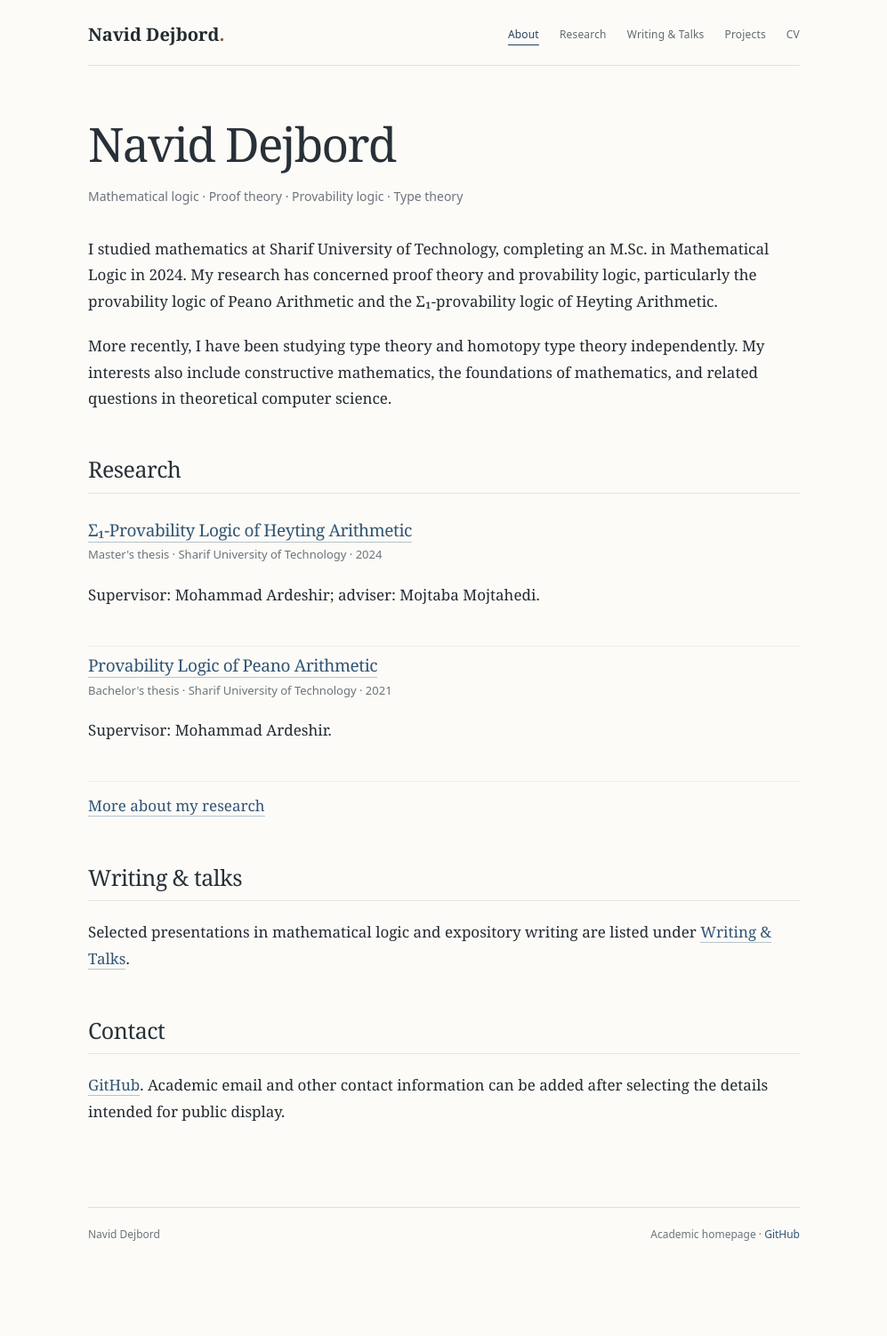
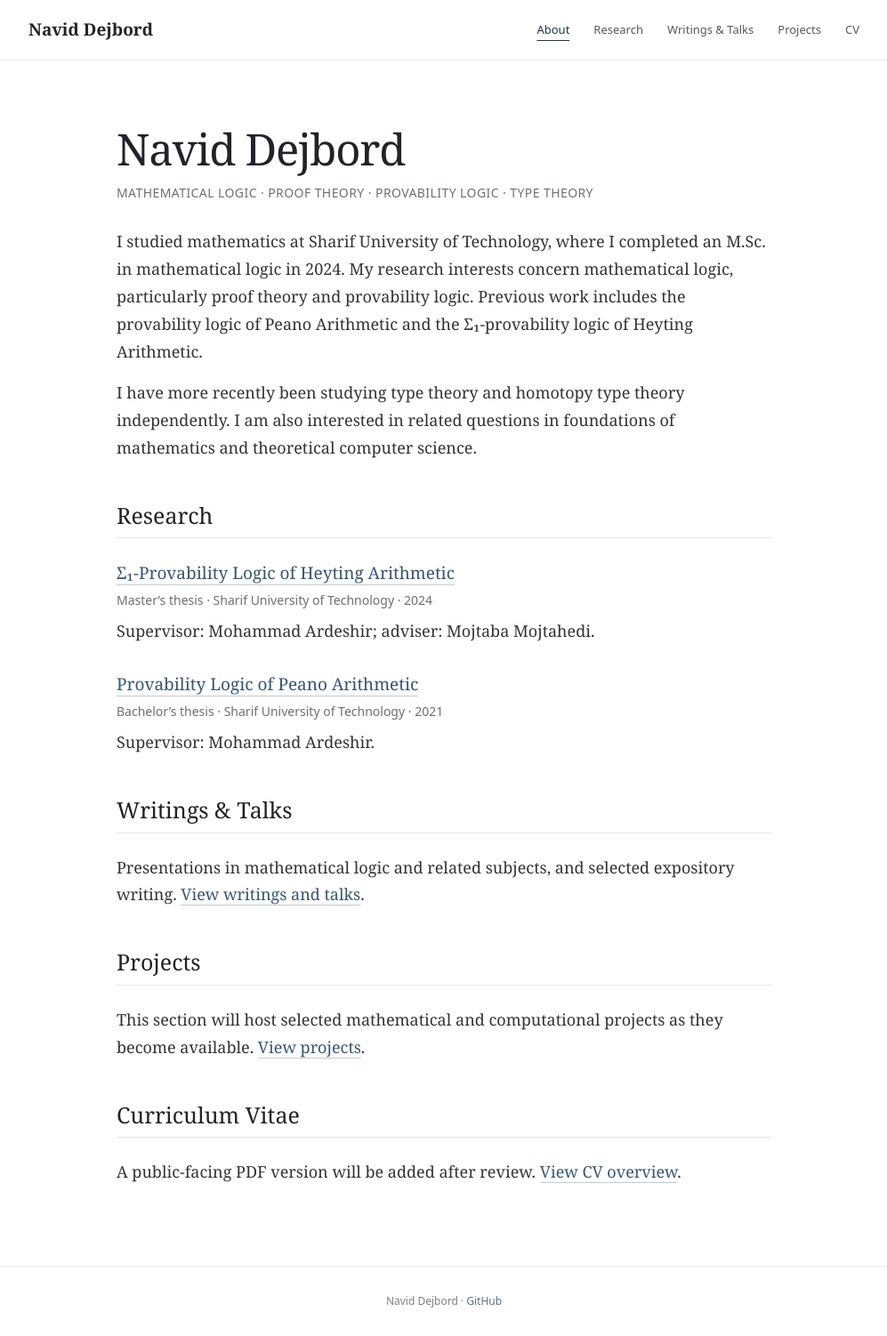
Before and after one commit to NavidDejbord/naviddejbord.github.io, a Jekyll site: the page built from index.md, in a window 1280 px wide. Shown: the whole page at 89% size, without its empty margins (141-1138 px from the left). Built offline with Jekyll 4.4.1, drawn with Linux system fonts in a browser that asks for light colours; before the commit the page ends 1437 px from its top, so only the background shows below that.

Commit message:
Restore original academic homepage preview design

```diff
--- a/_layouts/default.html
+++ b/_layouts/default.html
@@ -3,7 +3,7 @@
 <head>
   <meta charset="utf-8">
   <meta name="viewport" content="width=device-width, initial-scale=1">
-  <meta name="theme-color" content="#fcfbf8">
+  <meta name="theme-color" content="#ffffff">
   <meta name="description" content="{{ page.description | default: site.description | escape }}">
   <title>{% if page.title and page.title != 'Home' %}{{ page.title | escape }} — {% endif %}{{ site.title }}</title>
   <link rel="canonical" href="{{ page.url | absolute_url }}">
@@ -14,24 +14,23 @@
   <script async src="https://cdn.jsdelivr.net/npm/mathjax@3/es5/tex-chtml.js"></script>
 </head>
 <body>
-  <div class="site-container">
   <header class="site-header">
-      <a class="site-name" href="{{ '/' | relative_url }}">Navid Dejbord<span class="site-dot">.</span></a>
-      <nav aria-label="Main navigation">
+    <nav class="site-nav" aria-label="Main navigation">
+      <a class="site-brand" href="{{ '/' | relative_url }}">Navid Dejbord</a>
+      <div class="site-links">
         <a href="{{ '/' | relative_url }}"{% if page.section == 'about' %} aria-current="page"{% endif %}>About</a>
         <a href="{{ '/research/' | relative_url }}"{% if page.section == 'research' %} aria-current="page"{% endif %}>Research</a>
-        <a href="{{ '/writings/' | relative_url }}"{% if page.section == 'writings' %} aria-current="page"{% endif %}>Writing &amp; Talks</a>
+        <a href="{{ '/writings/' | relative_url }}"{% if page.section == 'writings' %} aria-current="page"{% endif %}>Writings &amp; Talks</a>
         <a href="{{ '/projects/' | relative_url }}"{% if page.section == 'projects' %} aria-current="page"{% endif %}>Projects</a>
         <a href="{{ '/cv/' | relative_url }}"{% if page.section == 'cv' %} aria-current="page"{% endif %}>CV</a>
+      </div>
     </nav>
   </header>
-    <main id="main" class="page-content {% if page.section == 'about' %}home-content{% endif %}">
+  <main id="main" class="page-content{% if page.section == 'about' %} home-content{% endif %}">
     {{ content }}
   </main>
   <footer class="site-footer">
-      <span>Navid Dejbord</span>
-      <span>Academic homepage · <a href="https://github.com/NavidDejbord" rel="noopener noreferrer">GitHub</a></span>
+    Navid Dejbord · <a href="https://github.com/NavidDejbord" rel="noopener noreferrer">GitHub</a>
   </footer>
-  </div>
 </body>
 </html>
--- a/assets/site.css
+++ b/assets/site.css
@@ -1,32 +1,34 @@
-:root{--ink:#232a31;--muted:#6d747b;--line:#dfdfdc;--link:#315573;--background:#fcfbf8;--max:800px}
+/* Design aligned to the original academic homepage preview. */
+:root{--text:#303338;--muted:#68707a;--link:#365575;--rule:#e6e6e6}
 *{box-sizing:border-box}
 html{scroll-behavior:smooth}
-body{margin:0;color:var(--ink);background:var(--background);font:17px/1.75 Georgia,"Times New Roman",serif;-webkit-font-smoothing:antialiased}
-.site-container{width:min(var(--max),calc(100% - 44px));margin:0 auto}
-.site-header{padding:27px 0 22px;display:flex;justify-content:space-between;align-items:center;gap:22px;border-bottom:1px solid var(--line)}
-.site-name{font:600 20px/1.2 Georgia,"Times New Roman",serif;color:var(--ink);white-space:nowrap;text-decoration:none}
-.site-dot{color:#8b563e}
-.site-header nav{display:flex;flex-wrap:wrap;align-items:center;justify-content:flex-end;gap:8px 23px}
-.site-header nav a{color:#626a70;font:500 12px/1.6 system-ui,-apple-system,"Segoe UI",Arial,sans-serif;letter-spacing:.015em;text-decoration:none;white-space:nowrap}
-.site-header nav a:hover,.site-header nav a[aria-current=page]{color:#24435f}
-.site-header nav a[aria-current=page]{text-decoration:underline;text-underline-offset:7px;text-decoration-thickness:1px}
-.page-content{padding:54px 0 72px;min-height:64vh}
-h1,h2,h3{color:#283038;font-weight:400;line-height:1.3;letter-spacing:-.02em}
-h1{font-size:39px;margin:0 0 19px}
-h2{font-size:25px;margin:49px 0 20px;padding:0 0 10px;border-bottom:1px solid #e5e4e1}
-h3{font-size:20px;margin:28px 0 10px}
-p{margin:12px 0 20px}li{padding-left:3px;margin:7px 0}
-a{color:var(--link);text-decoration:none;border-bottom:1px solid rgba(49,85,115,.34)}a:hover{color:#1b354d;border-color:currentColor}
-.site-header a,.site-footer a{text-decoration:none;border:0}
-.site-footer{display:flex;gap:12px;justify-content:space-between;border-top:1px solid var(--line);padding:20px 0 40px;color:var(--muted);font:12px/1.6 system-ui,-apple-system,"Segoe UI",Arial,sans-serif}
-.home-content h1:first-child{font-size:53px;letter-spacing:-.032em;margin-bottom:8px}
-.home-content h1:first-child + p{font:14px/1.7 system-ui,-apple-system,"Segoe UI",Arial,sans-serif;color:var(--muted);margin-bottom:32px}
-.home-content h2:first-of-type{margin-top:48px}
-.entry{padding:2px 0 22px;border-bottom:1px solid #efeeeb}
-.entry:last-child{border-bottom:0}
-.entry-title{font-size:19px;font-weight:400;margin:7px 0 5px}
-.entry-meta{color:var(--muted);font:13px/1.6 system-ui,-apple-system,"Segoe UI",Arial,sans-serif;margin-top:0}
+body{margin:0;background:#fff;color:var(--text);font:18px/1.72 Georgia,"Times New Roman",serif;-webkit-font-smoothing:antialiased}
+.site-header{border-bottom:1px solid var(--rule);font:13px/1.5 system-ui,-apple-system,"Segoe UI",sans-serif}
+.site-nav{max-width:990px;margin:0 auto;display:flex;align-items:center;justify-content:space-between;gap:22px;padding:21px 28px}
+.site-brand{font:600 19px/1.3 Georgia,"Times New Roman",serif;color:#222;text-decoration:none;border:none;white-space:nowrap}
+.site-links{display:flex;gap:27px;flex-wrap:wrap}
+.site-links a{color:#525960;border:0}
+.site-links a:hover,.site-links a[aria-current="page"]{color:#19354d}
+.site-links a[aria-current="page"]{text-decoration:underline;text-decoration-thickness:1px;text-underline-offset:7px}
+a{color:var(--link);text-decoration:none;border-bottom:1px solid #bdcbd6}
+a:hover{color:#19354d;border-color:#19354d}
+.page-content{max-width:800px;margin:70px auto 90px;padding:0 32px;min-height:58vh}
+h1,h2,h3{font-weight:400;color:#202329;line-height:1.3}
+h1{font-size:45px;letter-spacing:-.025em;line-height:1.2;margin:0 0 14px}
+.home-content h1{font-size:49px;margin:0 0 10px}
+.tagline{font:14px/1.6 system-ui,-apple-system,"Segoe UI",sans-serif;color:var(--muted);letter-spacing:.03em;margin:0 0 27px}
+.lead{margin-bottom:15px}
+h2{font-size:25px;border-bottom:1px solid #e4e5e6;padding-bottom:9px;margin:44px 0 23px}
+h3{font-size:21px;margin:30px 0 10px}
+p{margin:12px 0 20px}
+li{margin:7px 0}
+.entry{margin:22px 0 28px}
+.entry a{font-size:19px}
+.entry .metadata{font:14px/1.6 system-ui,-apple-system,"Segoe UI",sans-serif;color:#697079;margin:3px 0 8px}
+.entry p{margin:6px 0}
 .small-note{color:var(--muted);font-size:15px}
-code{background:#eeede8;padding:1px 5px;border-radius:3px;font-size:.86em}
-blockquote{border-left:2px solid #dad7d1;padding-left:20px;color:#545a5f;margin:25px 0}
-@media(max-width:690px){.site-container{width:min(100% - 34px,800px)}.site-header{align-items:flex-start;flex-direction:column;padding:24px 0 19px;gap:15px}.site-header nav{justify-content:flex-start;gap:9px 17px}.page-content{padding:37px 0 57px}h1,.home-content h1:first-child{font-size:37px}h2{font-size:24px}.site-footer{flex-direction:column;gap:4px}}
+.site-footer{border-top:1px solid #ebebeb;text-align:center;padding:30px;color:#7b8087;font:12px/1.5 system-ui,-apple-system,"Segoe UI",sans-serif}
+.site-footer a{border:0;color:#58708a}
+blockquote{border-left:2px solid #e0e1e2;color:#52585e;padding-left:20px;margin:25px 0}
+code{background:#f4f4f4;padding:2px 4px;font-size:.87em}
+@media(max-width:680px){.site-nav{align-items:flex-start;flex-direction:column}.site-links{gap:15px}.page-content{margin-top:45px;padding:0 24px;margin-bottom:60px}h1,.home-content h1{font-size:37px}}
--- a/index.md
+++ b/index.md
@@ -5,33 +5,37 @@ section: about
 permalink: /
 ---
 
-# Navid Dejbord
+<h1>Navid Dejbord</h1>
+<p class="tagline">MATHEMATICAL LOGIC · PROOF THEORY · PROVABILITY LOGIC · TYPE THEORY</p>
 
-Mathematical logic · Proof theory · Provability logic · Type theory
+<p class="lead">I studied mathematics at Sharif University of Technology, where I completed an M.Sc. in mathematical logic in 2024. My research interests concern mathematical logic, particularly proof theory and provability logic. Previous work includes the provability logic of Peano Arithmetic and the Σ₁-provability logic of Heyting Arithmetic.</p>
+<p>I have more recently been studying type theory and homotopy type theory independently. I am also interested in related questions in foundations of mathematics and theoretical computer science.</p>
 
-I studied mathematics at Sharif University of Technology, completing an M.Sc. in Mathematical Logic in 2024. My research has concerned proof theory and provability logic, particularly the provability logic of Peano Arithmetic and the Σ₁-provability logic of Heyting Arithmetic.
+<section id="research">
+  <h2>Research</h2>
+  <article class="entry">
+    <a href="{{ '/research/heyting-arithmetic/' | relative_url }}">Σ₁-Provability Logic of Heyting Arithmetic</a>
+    <div class="metadata">Master’s thesis · Sharif University of Technology · 2024</div>
+    <p>Supervisor: Mohammad Ardeshir; adviser: Mojtaba Mojtahedi.</p>
+  </article>
+  <article class="entry">
+    <a href="{{ '/research/peano-arithmetic/' | relative_url }}">Provability Logic of Peano Arithmetic</a>
+    <div class="metadata">Bachelor’s thesis · Sharif University of Technology · 2021</div>
+    <p>Supervisor: Mohammad Ardeshir.</p>
+  </article>
+</section>
 
-More recently, I have been studying type theory and homotopy type theory independently. My interests also include constructive mathematics, the foundations of mathematics, and related questions in theoretical computer science.
+<section id="writings">
+  <h2>Writings &amp; Talks</h2>
+  <p>Presentations in mathematical logic and related subjects, and selected expository writing. <a href="{{ '/writings/' | relative_url }}">View writings and talks</a>.</p>
+</section>
 
-## Research
+<section id="projects">
+  <h2>Projects</h2>
+  <p>This section will host selected mathematical and computational projects as they become available. <a href="{{ '/projects/' | relative_url }}">View projects</a>.</p>
+</section>
 
-<div class="entry">
-  <h3 class="entry-title"><a href="{{ '/research/heyting-arithmetic/' | relative_url }}">Σ₁-Provability Logic of Heyting Arithmetic</a></h3>
-  <p class="entry-meta">Master's thesis · Sharif University of Technology · 2024</p>
-  <p>Supervisor: Mohammad Ardeshir; adviser: Mojtaba Mojtahedi.</p>
-</div>
-<div class="entry">
-  <h3 class="entry-title"><a href="{{ '/research/peano-arithmetic/' | relative_url }}">Provability Logic of Peano Arithmetic</a></h3>
-  <p class="entry-meta">Bachelor's thesis · Sharif University of Technology · 2021</p>
-  <p>Supervisor: Mohammad Ardeshir.</p>
-</div>
-
-[More about my research]({{ '/research/' | relative_url }})
-
-## Writing & talks
-
-Selected presentations in mathematical logic and expository writing are listed under [Writing & Talks]({{ '/writings/' | relative_url }}).
-
-## Contact
-
-[GitHub](https://github.com/NavidDejbord). Academic email and other contact information can be added after selecting the details intended for public display.
+<section id="cv">
+  <h2>Curriculum Vitae</h2>
+  <p>A public-facing PDF version will be added after review. <a href="{{ '/cv/' | relative_url }}">View CV overview</a>.</p>
+</section>
```
Lines whose indentation alone changed are shown as unchanged.
